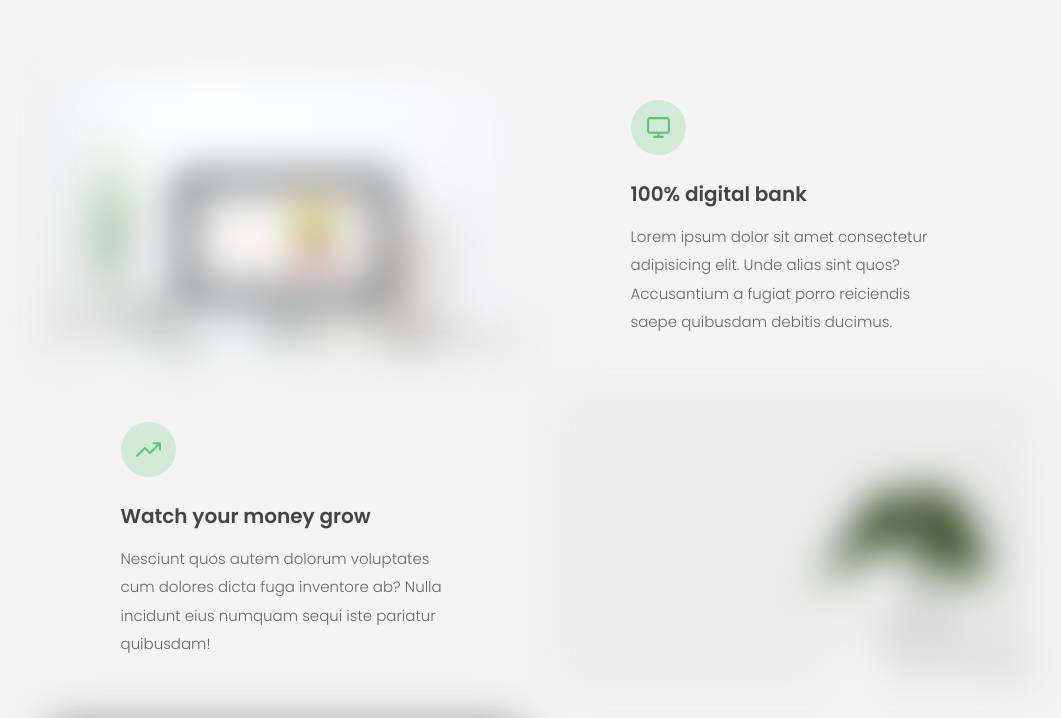
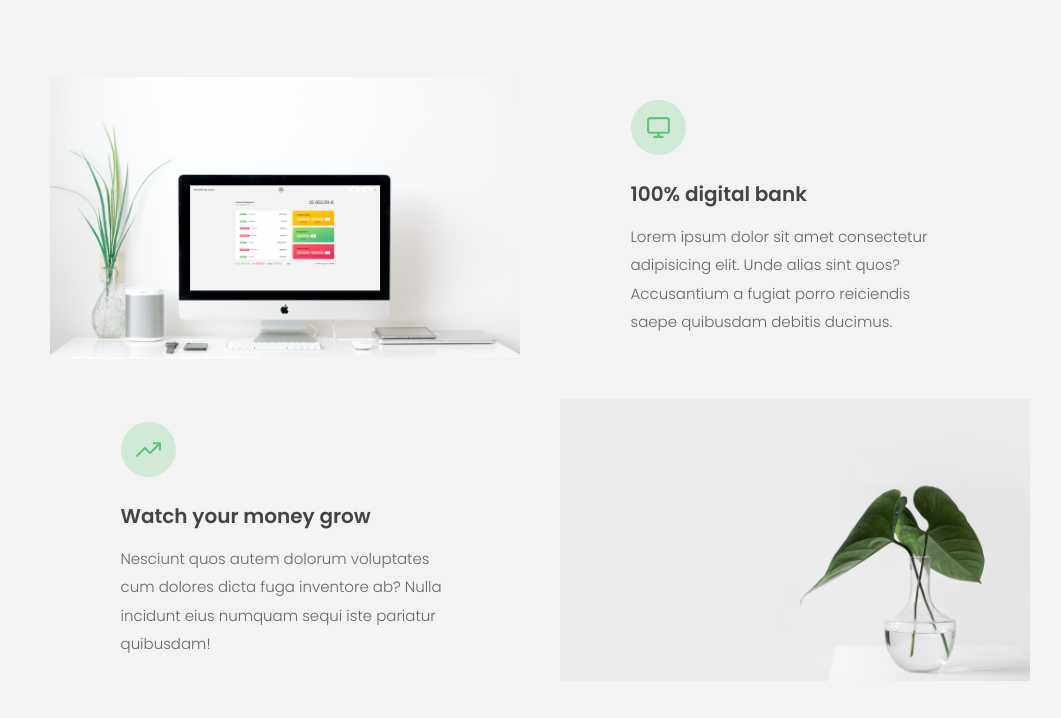
Before and after one commit to kylebenji/kylebenji.github.io, a website built with Parcel: page src/bankistWebsite/index.html in a window 1280 px wide. Shown: the part 1102-1820 px from the top of the page, without its empty margins (100-1161 px from the left). Built offline with nearby package versions, Linux system fonts and the light colour scheme.

Commit message:
still fixing images

```diff
--- a/src/bankistWebsite/style.css
+++ b/src/bankistWebsite/style.css
@@ -107,9 +107,9 @@ img {
   transition: filter 0.5s;
 }
 
-.lazy-img {
+/* .lazy-img {
   filter: blur(20px);
-}
+} */
 
 /* NAVIGATION */
 .nav {
```
Also changed, not shown: docs/bankistWebsite/index.html (+1 -1 lines), 2 other files.
